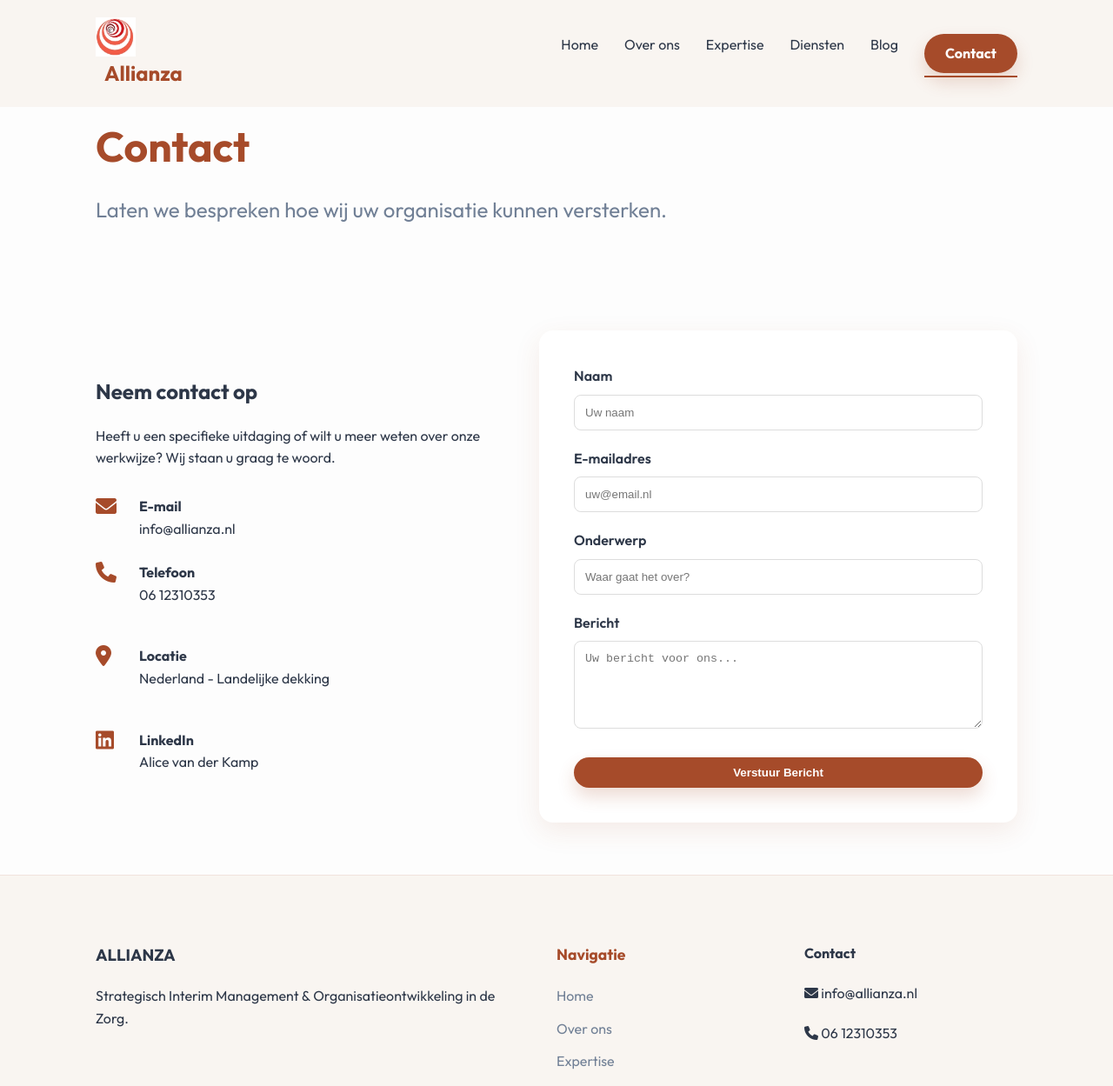
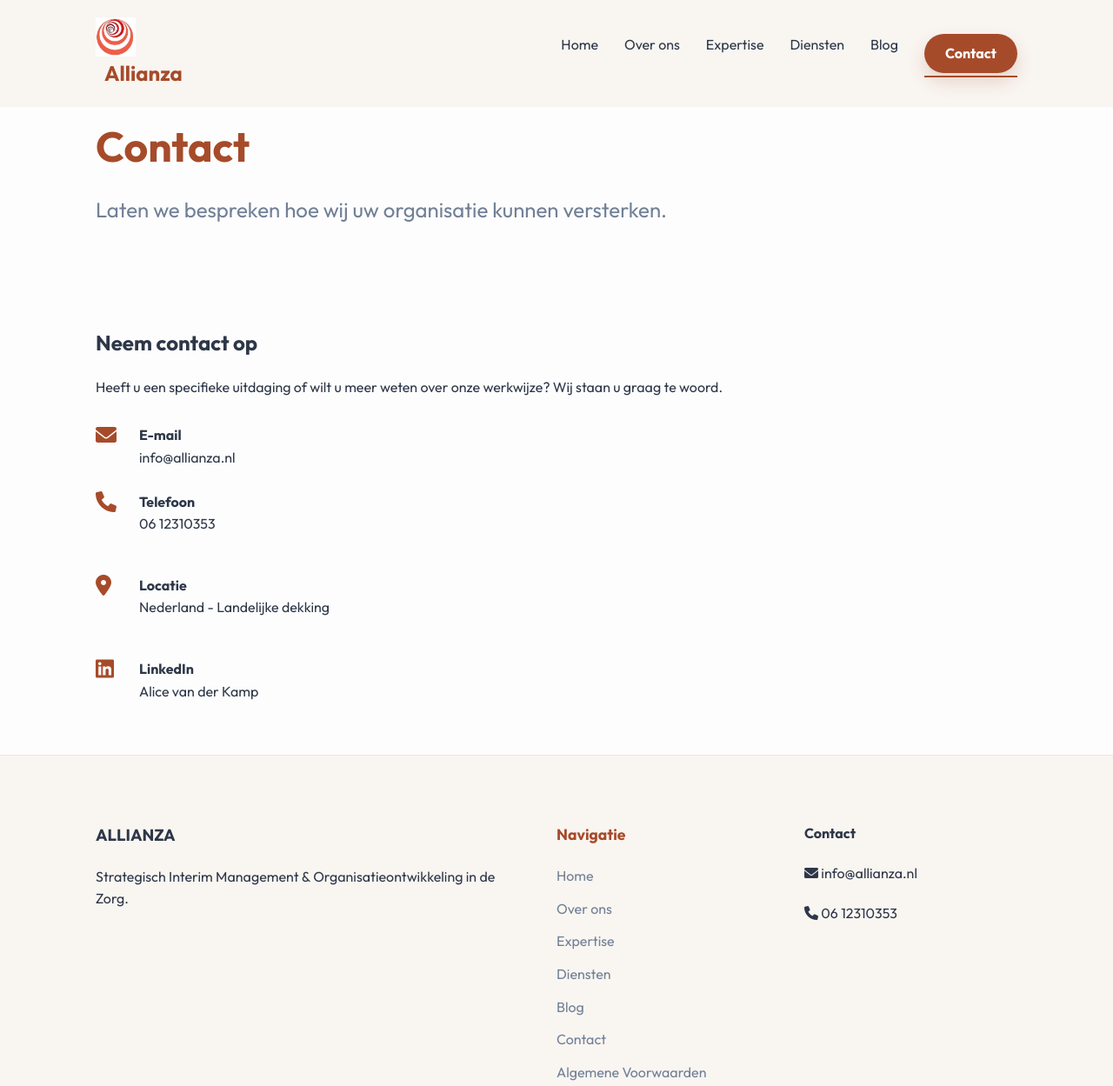
Before and after one commit to janvanrouwendal/allianza, a plain HTML site: page contact.html in a window 1280 px wide. Shown: the top 1249 px of the page at 87% size. Drawn offline with Linux system fonts and the light colour scheme.

Commit message:
alg voorwaarde

```diff
--- a/contact.html
+++ b/contact.html
@@ -104,35 +104,7 @@
                     </ul>
                 </div>
 
-                <div class="profile-image"
-                    style="background: var(--white); padding: 40px; border-radius: var(--border-radius); box-shadow: var(--shadow);">
-                    <form id="contact-form">
-                        <div style="margin-bottom: 20px;">
-                            <label for="name" style="display: block; margin-bottom: 8px; font-weight: 600;">Naam</label>
-                            <input type="text" id="name" name="name" required placeholder="Uw naam"
-                                style="width: 100%; padding: 12px; border: 1px solid #ddd; border-radius: 8px;">
-                        </div>
-                        <div style="margin-bottom: 20px;">
-                            <label for="email"
-                                style="display: block; margin-bottom: 8px; font-weight: 600;">E-mailadres</label>
-                            <input type="email" id="email" name="email" required placeholder="uw@email.nl"
-                                style="width: 100%; padding: 12px; border: 1px solid #ddd; border-radius: 8px;">
-                        </div>
-                        <div style="margin-bottom: 20px;">
-                            <label for="subject"
-                                style="display: block; margin-bottom: 8px; font-weight: 600;">Onderwerp</label>
-                            <input type="text" id="subject" name="subject" required placeholder="Waar gaat het over?"
-                                style="width: 100%; padding: 12px; border: 1px solid #ddd; border-radius: 8px;">
-                        </div>
-                        <div style="margin-bottom: 25px;">
-                            <label for="message"
-                                style="display: block; margin-bottom: 8px; font-weight: 600;">Bericht</label>
-                            <textarea id="message" name="message" rows="5" required placeholder="Uw bericht voor ons..."
-                                style="width: 100%; padding: 12px; border: 1px solid #ddd; border-radius: 8px;"></textarea>
-                        </div>
-                        <button type="submit" class="btn-cta" style="width: 100%;">Verstuur Bericht</button>
-                    </form>
-                </div>
+
             </div>
         </section>
     </main>
@@ -153,6 +125,8 @@
                         <li><a href="diensten.html">Diensten</a></li>
                         <li><a href="blog.html">Blog</a></li>
                         <li><a href="contact.html">Contact</a></li>
+                        <li><a href="public/assets/images/Algemene voorwaarden.pdf" download>Algemene Voorwaarden</a>
+                        </li>
                     </ul>
                 </div>
                 <div class="footer-contact">
--- a/main.js
+++ b/main.js
@@ -52,24 +52,5 @@ document.addEventListener('DOMContentLoaded', () => {
         observer.observe(el);
     });
 
-    // 4. Contact Form Handler (Mock)
-    const contactForm = document.getElementById('contact-form');
-    if (contactForm) {
-        contactForm.addEventListener('submit', (e) => {
-            e.preventDefault();
-            const btn = contactForm.querySelector('button');
-            const originalText = btn.innerText;
-            btn.innerText = 'Verzenden...';
-            btn.disabled = true;
 
-            setTimeout(() => {
-                btn.innerText = 'Bericht verzonden!';
-                contactForm.reset();
-                setTimeout(() => {
-                    btn.innerText = originalText;
-                    btn.disabled = false;
-                }, 3000);
-            }, 1500);
-        });
-    }
 });
```
Also changed, not shown: blog.html (+2 -0 lines), diensten.html (+2 -0 lines), expertise.html (+2 -0 lines), index.html (+2 -0 lines), over-ons.html (+2 -0 lines), 1 other file.
